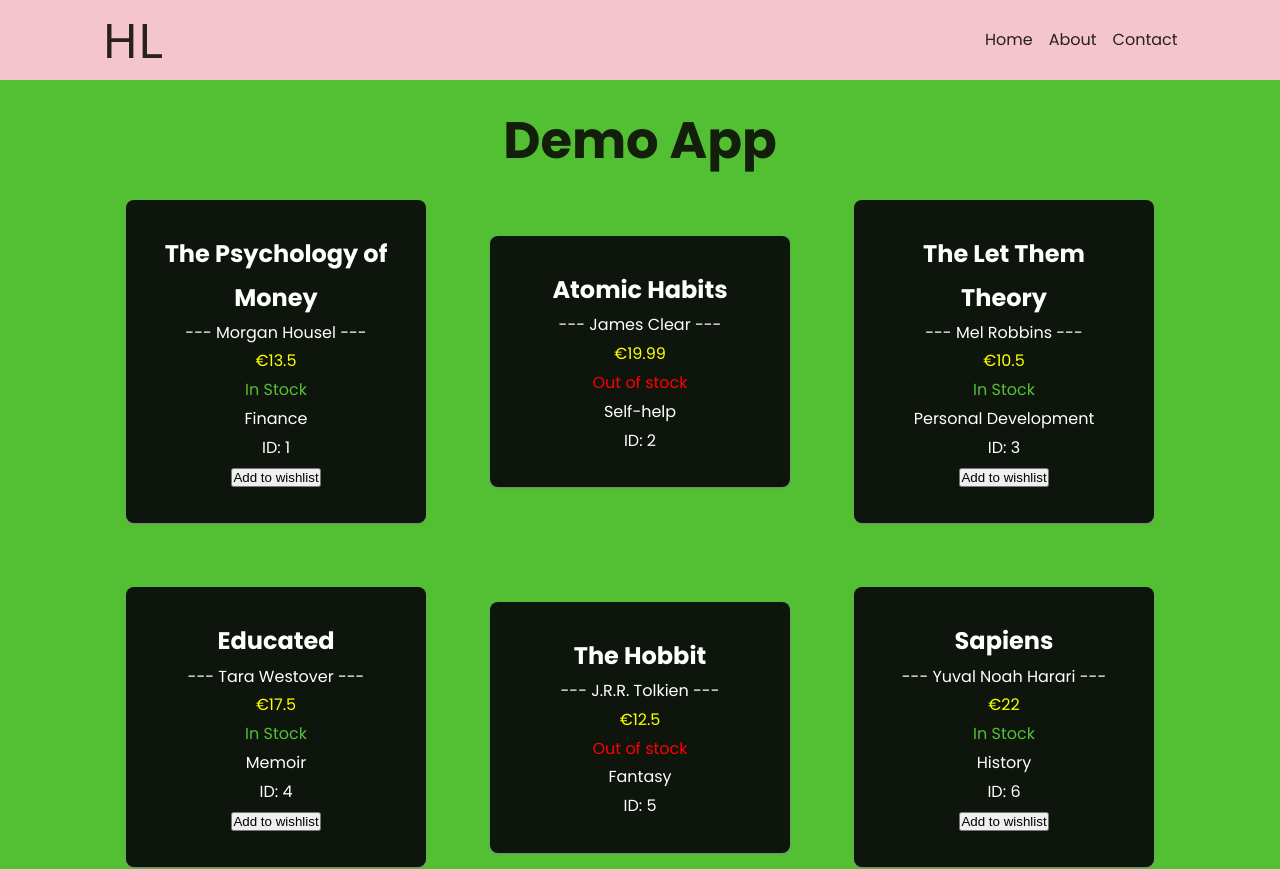
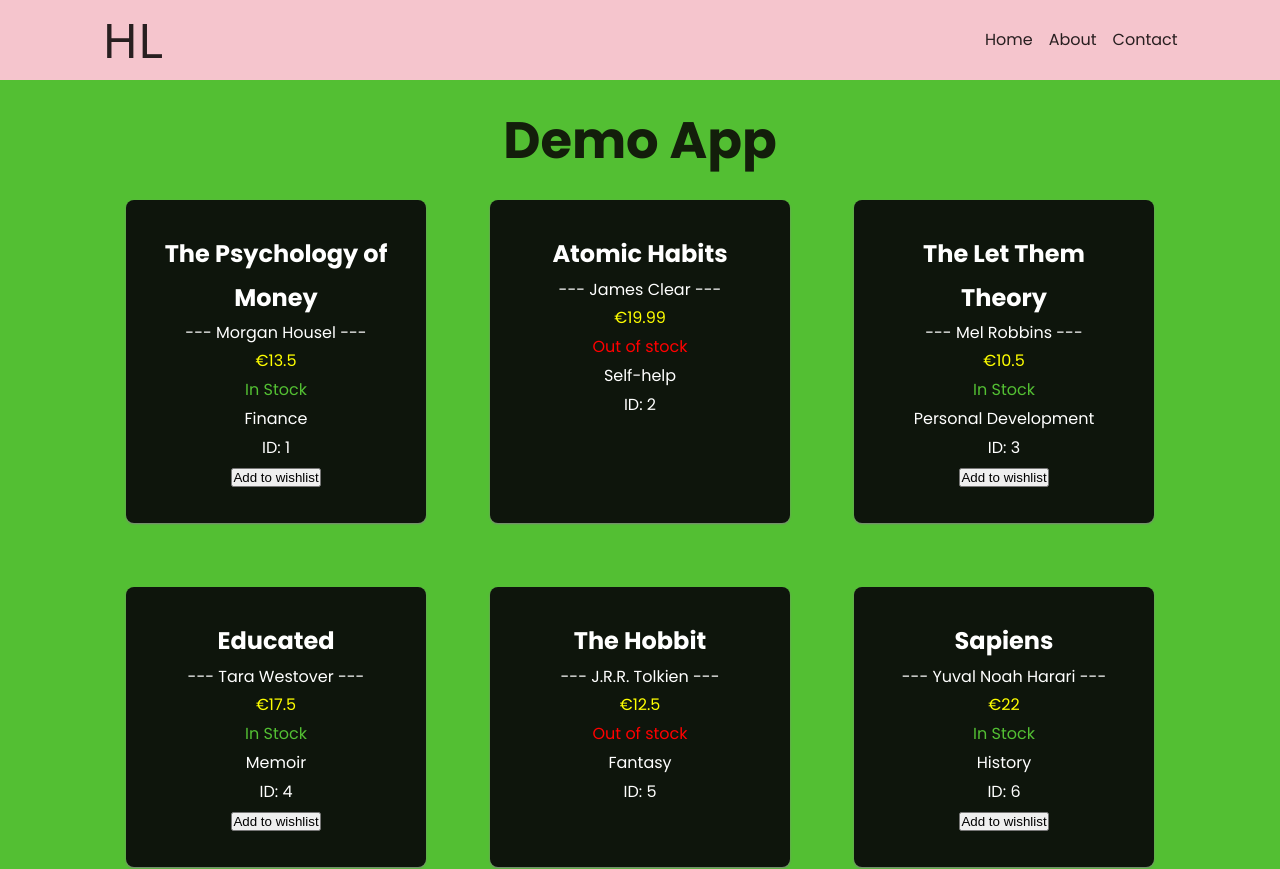
Before and after one commit to Hoa28686/demo_react, a React (Vite) app: page / in a window 1280 px wide. Shown: the top 869 px of the page. Built offline with nearby package versions, Linux system fonts and the light colour scheme; a web font is replaced by a local one.

Commit message:
edit align-item:top

```diff
--- a/src/App.css
+++ b/src/App.css
@@ -17,6 +17,6 @@
 .flex{
   display:flex;
   justify-content: center;
-  align-items: center;
+  align-items: top;
   flex-wrap:wrap;
 }
--- a/src/index.css
+++ b/src/index.css
@@ -44,9 +44,3 @@
   font-size: 3.2em;
   line-height: 1.1;
 }
-.flex {
-  display:flex;
-  justify-content: center;
-  align-items: center;
-  flex-wrap:wrap;
-}
```
